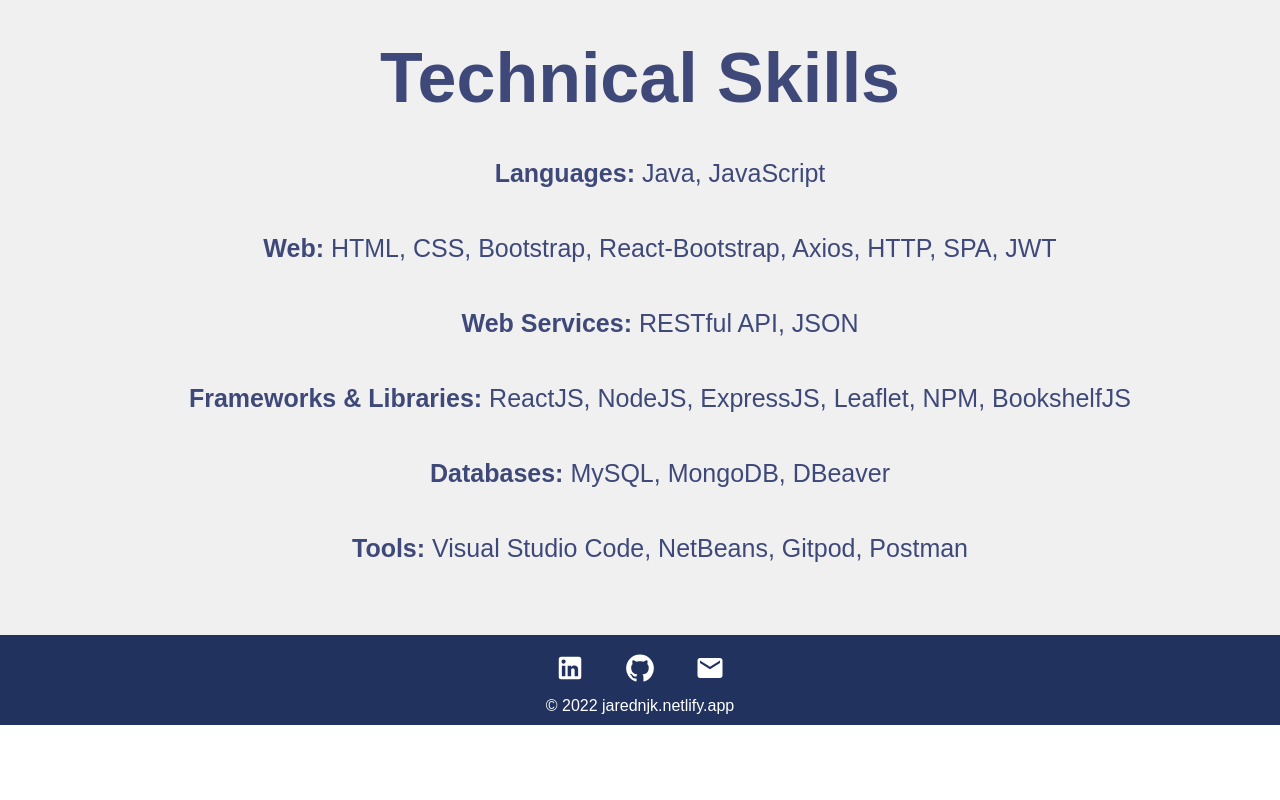
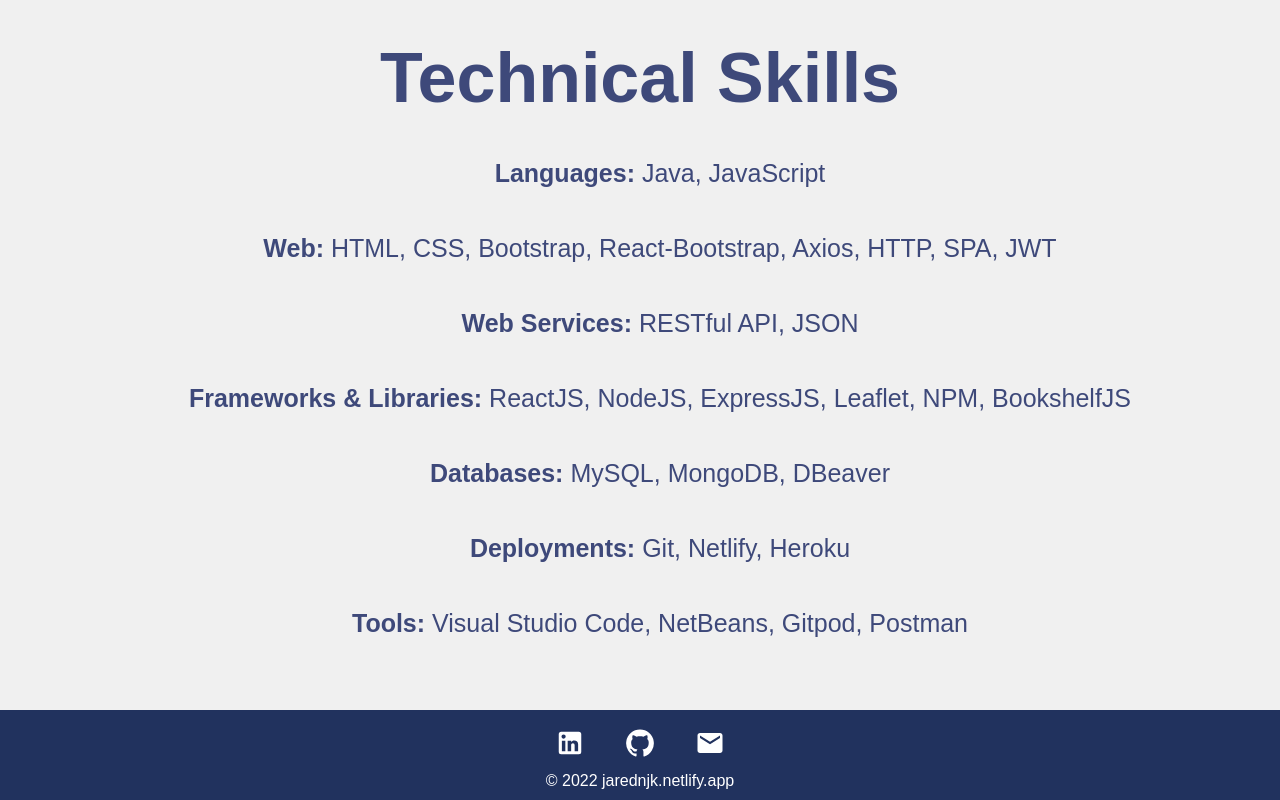
Before and after one commit to jarednjk/personal_portfolio, a React (Create React App) app: page / in a window 1280 px wide. Shown: the part 618-1418 px from the top of the page. Before the commit the page ends 1343 px from the top, so only its background shows below. Built offline with nearby package versions, Linux system fonts and the light colour scheme.

Commit message:
add alt to img

```diff
--- a/src/pages/Home.js
+++ b/src/pages/Home.js
@@ -21,7 +21,7 @@
                     </div>
                 </div>
                 <div className='image'>
-                    <img className='image-size' src={require('../img/about.jpg')}></img>
+                    <img className='image-size' src={require('../img/about.jpg')} alt='Jared'></img>
                 </div>
             </div>
 
@@ -45,6 +45,9 @@
                         <p><span><strong>Databases: </strong>MySQL, MongoDB, DBeaver</span></p>
                     </li>
                     <li>
+                        <p><span><strong>Deployments: </strong>Git, Netlify, Heroku</span></p>
+                    </li>
+                    <li>
                         <p><span><strong>Tools: </strong>Visual Studio Code, NetBeans, Gitpod, Postman</span></p>
                     </li>
                 </ol>
--- a/src/pages/ProjectDisplay.js
+++ b/src/pages/ProjectDisplay.js
@@ -1,5 +1,5 @@
 import React from 'react';
-import { useParams, Link } from 'react-router-dom';
+import { useParams } from 'react-router-dom';
 import { ProjectList } from '../helpers/ProjectList';
 import GitHubIcon from '@mui/icons-material/GitHub';
 import "../styles/ProjectDisplay.css";
@@ -10,11 +10,11 @@
     return (
         <div className='project'>
             <h1>{project.name}</h1>
-            <img src={project.image} />
+            <img src={project.image} alt='project'/>
             <p>
                 <b>Skills:</b> {project.skills}
             </p>
-            <a style={{ textDecoration: 'none' }} href={project.link} target='_blank'>
+            <a style={{ textDecoration: 'none' }} href={project.link} target='_blank' rel='noreferrer'>
                 <div className='repo'>
                     <GitHubIcon /> <h2>Repo Link </h2>
                 </div>
```
